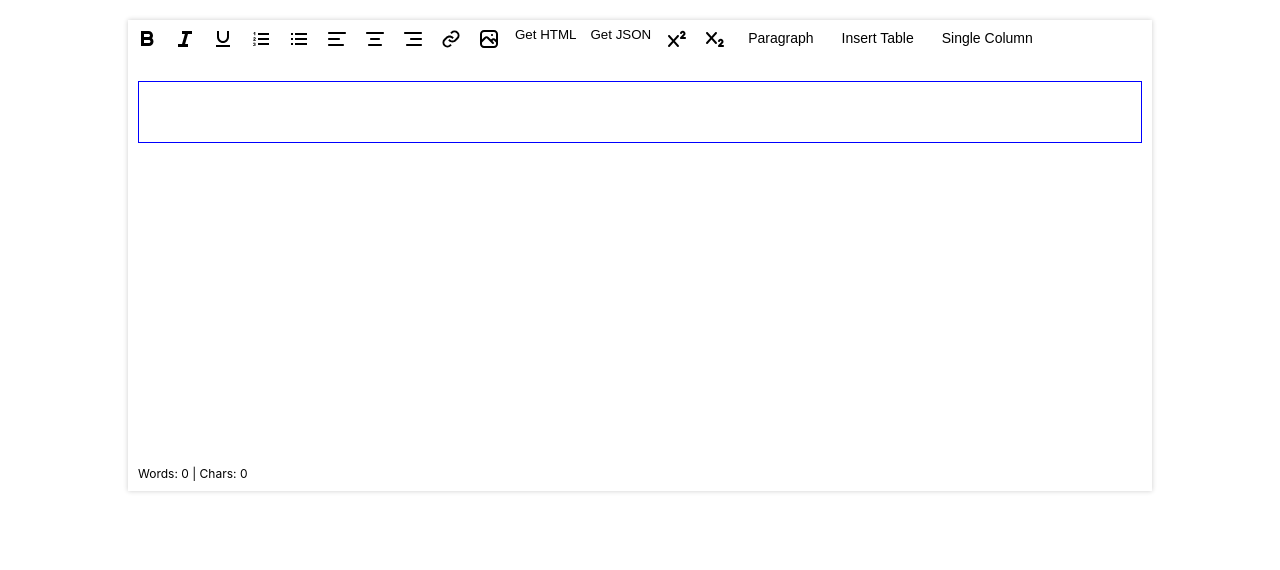
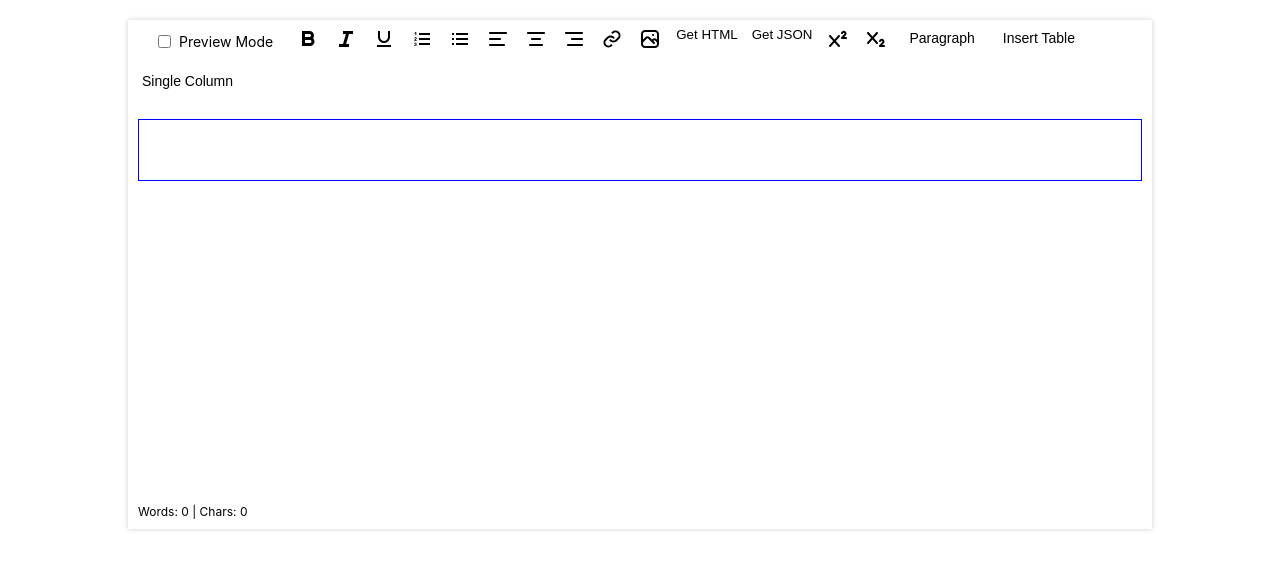
Before and after one commit to mindfiredigital/react-text-igniter, a React (Create React App) app: page / in a window 1280 px wide. Shown: the top 570 px of the page. Built offline with nearby package versions, Linux system fonts and the light colour scheme; the HTML template or start-up script is replaced by a standard one.

Commit message:
feat: Preview to disable toolbar
preview button added to hide toolbar
also added functionality to listen to key events

```diff
--- a/src/components/richTextEditor/Toolbar.jsx
+++ b/src/components/richTextEditor/Toolbar.jsx
@@ -1,10 +1,11 @@
-import React, { useState } from "react";
+import React, { useState, useEffect } from "react";
 import { useEditor } from "../../contexts/editorContext.jsx";
 import * as Icons from "../../assets/icon.jsx";
 import { IconButton } from "../ui/Button.jsx";
 import { ImageUploadSelectionDialog, FileUrlDialog } from "../ui/Dialog.jsx";
 import { getJson } from "../../utils/editorUtil.jsx";
 import { IconDropDown } from "../ui/Dropdown.jsx";
+import { usePreviewMode } from "../../hooks/usePreviewMode.jsx";
 
 /**
  * Toolbar Component
@@ -20,6 +21,9 @@ const Toolbar = ({ features }) => {
   // State for managing dialog visibility
   const [isImageDialogOpen, setImageDialogOpen] = useState(false);
   const [isUrlDialogOpen, setUrlDialogOpen] = useState(false);
+
+  // State for preview mode
+  const { isToolbarVisible, toggleToolbarVisibility } = usePreviewMode();
 
   // State for tracking active formats
   const [activeFormats, setActiveFormats] = useState({
@@ -158,6 +162,35 @@ const Toolbar = ({ features }) => {
     }
     //e.target.value = ""; // Reset select after operation
   };
+
+  useEffect(() => {
+    const handleKeyDown = (e) => {
+      if (e.ctrlKey || e.metaKey) {
+        switch (e.key.toLowerCase()) {
+          case "b":
+            e.preventDefault();
+            handleFormatText("bold");
+            break;
+          case "i":
+            e.preventDefault();
+            handleFormatText("italic");
+            break;
+          case "u":
+            e.preventDefault();
+            handleFormatText("underline");
+            break;
+          default:
+            break;
+        }
+      }
+    };
+
+    document.addEventListener("keydown", handleKeyDown);
+
+    return () => {
+      document.removeEventListener("keydown", handleKeyDown);
+    };
+  }, []);
 
   // Object containing all available toolbar buttons
   const featureButtons = {
@@ -320,7 +353,6 @@ const Toolbar = ({ features }) => {
         <Icons.TableIcon />
       </IconDropDown>
     ),
-
     layout: (
       <IconDropDown
         id="layoutDropdown"
@@ -341,7 +373,14 @@ const Toolbar = ({ features }) => {
 
   return (
     <div className="toolbar">
+      <div className="toolbar-switch">
+        <label>
+          <input type="checkbox" checked={isToolbarVisible} onChange={toggleToolbarVisibility} />
+          {!isToolbarVisible ? "Preview Mode" : "Edit Mode"}
+        </label>
+      </div>
       {!isHtmlMode &&
+        !isToolbarVisible &&
         features.map((feature, index) => (
           <React.Fragment key={index}>{featureButtons[feature]}</React.Fragment>
         ))}
--- /dev/null
+++ b/src/hooks/usePreviewMode.jsx
@@ -0,0 +1,11 @@
+import { useState } from 'react';
+
+export const usePreviewMode = () => {
+ const [isToolbarVisible, setToolbarVisibility] = useState(false);
+
+ const toggleToolbarVisibility = () => {
+   setToolbarVisibility((prev) => !prev);
+ };
+
+ return { isToolbarVisible, toggleToolbarVisibility };
+}
--- a/src/styles/ui-component.css
+++ b/src/styles/ui-component.css
@@ -57,16 +57,16 @@
   box-shadow: var(--box-shadow);
 }
 
-.toolbarBtn{
+.toolbarBtn {
   padding: 0;
-	margin: 0;
+  margin: 0;
 }
 
 .toolbarBtnDiv {
   display: grid;
   padding: 2px;
   text-align: center;
-	align-items: center;
+  align-items: center;
   background-color: white;
   border: none;
   cursor: pointer;
@@ -84,7 +84,6 @@
   border: 2px solid var(--border-hover-color);
   border-radius: 2px;
 }
-
 
 /*
  ========================================
@@ -321,3 +320,43 @@
   cursor: pointer;
   color: red;
 }
+
+/*
+ ========================================
+ TOOLBAR SWITCH
+ ========================================
+ */
+.toolbar-switch {
+  display: flex;
+  align-items: center;
+  justify-content: center;
+  margin-inline-start: 10px;
+  font-size: 14px;
+  background-color: var(--primary-bg);
+  border: 2px solid transparent;
+  border-radius: 4px;
+  padding: var(--common-padding);
+  cursor: pointer;
+}
+
+
+.toolbar-switch label {
+  display: flex;
+  align-items: center;
+  font-size: 14px;
+  color: var(--primary-textColor);
+}
+
+.toolbar-switch input[type="checkbox"] {
+  margin-right: 8px;
+  cursor: pointer;
+}
+
+.toolbar-switch:hover {
+  background-color: #f1f1f1;
+  border-color: var(--border-hover-color);
+}
+
+.toolbar-switch:active {
+  box-shadow: none;
+}
```
